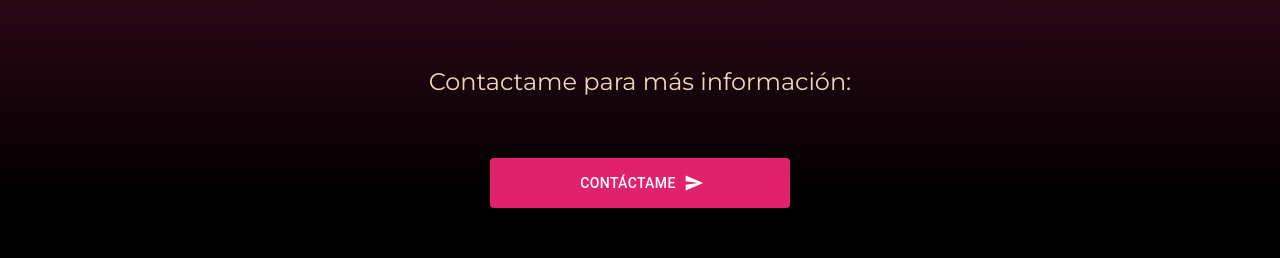
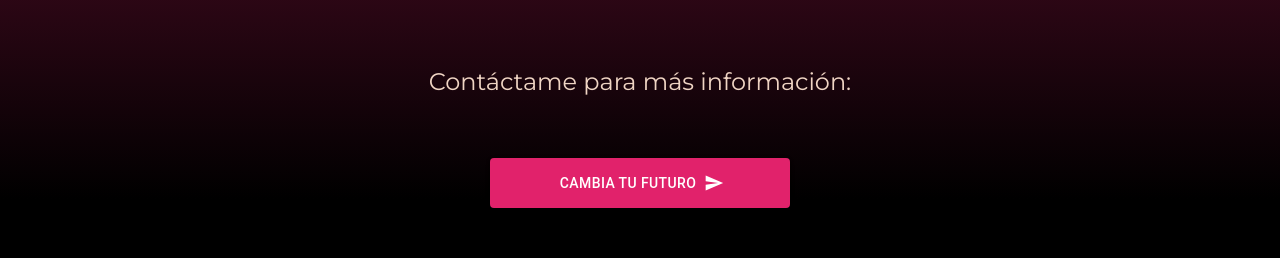
Before and after one commit to Macumba45/LandingVirginia, a React (Create React App) app: page / in a window 1280 px wide. Shown: the part 990-1248 px from the top of the page. Built offline with nearby package versions, Linux system fonts and the light colour scheme.

Commit message:
styles: new animations flow

```diff
--- a/src/componets/Footer/index.tsx
+++ b/src/componets/Footer/index.tsx
@@ -20,14 +20,14 @@ const Footer: FC = () => {
 
     return (
         <MainContainer>
-            <TtitleFooter>Contactame para más información:</TtitleFooter>
+            <TtitleFooter>Contáctame para más información:</TtitleFooter>
             <Button
                 onClick={contactMe}
                 sx={{ width: '300px', height: '50px', margin: '2rem auto', backgroundColor: '#E1226B', color: '#fff', '&:hover': { backgroundColor: '#6c032b', color: '#ffffff' } }}
                 variant="contained"
                 endIcon={<SendIcon />}
             >
-                Contáctame
+                Cambia tu futuro
             </Button>
             <Copyrights>
                 <WebLink href="https://virginiahidalgo.es">virginiahidalgo.es</WebLink>
```
